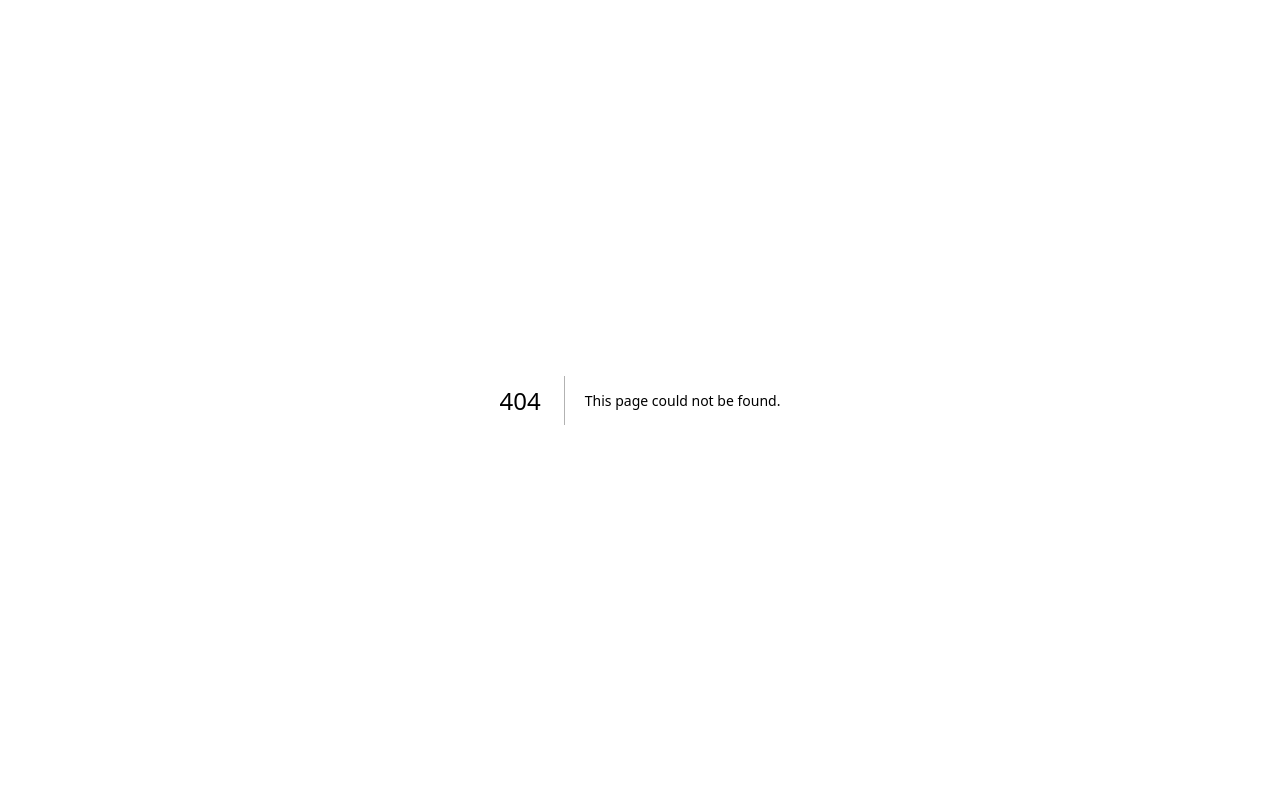
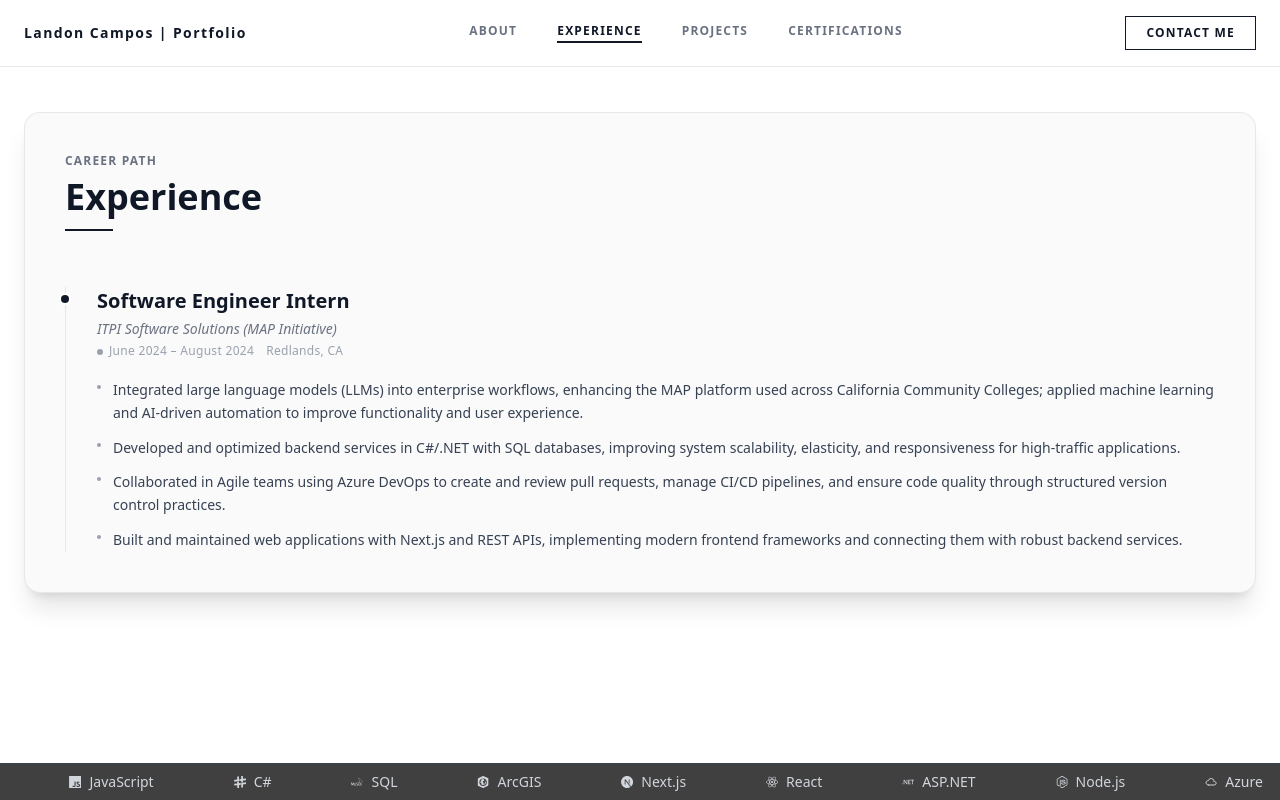
Before and after one commit to landscamp04/portfolio, a Next.js app: page /experience in a window 1280 px wide. Before the commit this address had no page. Built offline with nearby package versions, Linux system fonts and the light colour scheme.

Commit message:
- Redesigned styling for entire website - Minor changes to desktop navigation - Minor changes to project display

```diff
--- a/app/about/page.tsx
+++ b/app/about/page.tsx
@@ -7,22 +7,19 @@ import AboutImage from '../components/aboutImage';
 
 export default function AboutPage() {
   return (
-    <div
-      className="relative min-h-screen"
-      style={{ background: 'linear-gradient(180deg, #010101 0%, #002338 100%)' }}
-    >
+    <div className="relative min-h-screen bg-white">
       <Header />
 
-      <main className="pt-28 pb-24">
-        {/* Page heading */}
-        <div className="max-w-7xl mx-auto px-6 mb-12">
-          <p className="text-xs font-bold tracking-widest text-cyan-400 mb-2">WHO I AM</p>
-          <h1 className="text-4xl font-extrabold text-white">About Me</h1>
-          <div className="mt-3 w-12 h-0.5 bg-cyan-400" />
-        </div>
+      <main className="pt-28 pb-24 px-4 sm:px-6">
+        <div className="max-w-7xl mx-auto bg-neutral-50 rounded-2xl shadow-xl shadow-black/10 border border-gray-200/90 p-8 sm:p-10">
+          {/* Page heading */}
+          <div className="mb-12">
+            <p className="text-xs font-bold tracking-widest text-gray-500 mb-2">WHO I AM</p>
+            <h1 className="text-4xl font-extrabold text-gray-900">About Me</h1>
+            <div className="mt-3 w-12 h-0.5 bg-gray-900" />
+          </div>
 
-        {/* Two-column layout */}
-        <div className="max-w-7xl mx-auto px-6">
+          {/* Two-column layout */}
           <div className="grid grid-cols-1 lg:grid-cols-2 gap-16 items-start">
 
             {/* Left Column */}
@@ -32,24 +29,24 @@ export default function AboutPage() {
                 <div className="flex-shrink-0">
                   <ProfileImage size={110} />
                 </div>
-                <p className="text-gray-300 text-base leading-relaxed">
-                  I&apos;m <span className="font-bold text-white">Landon Campos</span>, a
+                <p className="text-gray-700 text-base leading-relaxed">
+                  I&apos;m <span className="font-bold text-gray-900">Landon Campos</span>, a
                   Software Developer specializing in GIS
                   and education technology.
                 </p>
               </div>
 
               {/* Sections */}
-              <div className="space-y-8 text-gray-300 text-sm leading-relaxed">
+              <div className="space-y-8 text-gray-700 text-sm leading-relaxed">
                 <div>
-                  <h3 className="text-base font-bold tracking-widest text-cyan-400 mb-3">BACKGROUND</h3>
+                  <h3 className="text-base font-bold tracking-widest text-gray-500 mb-3">BACKGROUND</h3>
                   <p>
                     I&apos;m a SoCal native who is passionate about technology, snowboarding, fitness, and sports. Although I still have two semesters left until graduation, I am already gaining valuable experience within professional environments and projects at ITPI, working on the MAP Initiative.
                   </p>
                 </div>
 
                 <div>
-                  <h3 className="text-base font-bold tracking-widest text-cyan-400 mb-3">THE TURNING POINT</h3>
+                  <h3 className="text-base font-bold tracking-widest text-gray-500 mb-3">THE TURNING POINT</h3>
                   <p className="mb-3">
                     Leading up to September 2024, I was the typical SDE, grinding leetcode, brainstorming apps to build, and looking to gain a SDE internship. However, during September, the Line Fire ignited less than a quarter mile from my house in Highland, CA.
                   </p>
@@ -65,7 +62,7 @@ export default function AboutPage() {
                 </div>
 
                 <div>
-                  <h3 className="text-base font-bold tracking-widest text-cyan-400 mb-3">WHAT DRIVES ME</h3>
+                  <h3 className="text-base font-bold tracking-widest text-gray-500 mb-3">WHAT DRIVES ME</h3>
                   <p>
                     I believe the best solutions come from open minds and serendipitous problem solving. Beyond code and maps, I enjoy working within teams, and I&apos;m committed to always getting better — whether that&apos;s in the gym, on the slopes, or maintaining the habits that keep me sharp.
                   </p>
--- a/app/certifications/page.tsx
+++ b/app/certifications/page.tsx
@@ -17,26 +17,22 @@ const certifications = [
 
 export default function CertificationsPage() {
   return (
-    <div
-      className="min-h-screen"
-      style={{ background: 'linear-gradient(180deg, #010101 0%, #002338 100%)' }}
-    >
+    <div className="min-h-screen bg-white">
       <Header />
-      <main className="pt-28 pb-24">
-        <div className="max-w-6xl mx-auto px-6">
+      <main className="pt-28 pb-24 px-4 sm:px-6">
+        <div className="max-w-6xl mx-auto bg-neutral-50 rounded-2xl shadow-xl shadow-black/10 border border-gray-200/90 p-8 sm:p-10">
 
           {/* Heading */}
-          <p className="text-xs font-bold tracking-widest text-cyan-400 mb-2">Courses &</p>
-          <h1 className="text-4xl font-extrabold text-white mb-1">Certifications</h1>
-          <div className="w-12 h-0.5 bg-cyan-400 mb-12" />
+          <p className="text-xs font-bold tracking-widest text-gray-500 mb-2">Courses &</p>
+          <h1 className="text-4xl font-extrabold text-gray-900 mb-1">Certifications</h1>
+          <div className="w-12 h-0.5 bg-gray-900 mb-12" />
 
           {/* Grid */}
           <div className="grid grid-cols-2 sm:grid-cols-3 md:grid-cols-4 lg:grid-cols-5 gap-6">
             {certifications.map((cert) => (
               <div
                 key={cert.title}
-                className="flex flex-col items-center border border-white/10 p-5 transition-all duration-300 hover:border-cyan-400/40 hover:shadow-lg hover:shadow-cyan-400/10"
-                style={{ backgroundColor: 'rgba(255,255,255,0.03)' }}
+                className="flex flex-col items-center border border-gray-200 p-5 transition-all duration-300 hover:border-gray-400 hover:shadow-lg hover:shadow-black/10 bg-white"
               >
                 {/* Square image container */}
                 <div className="relative w-full aspect-square mb-4">
@@ -50,7 +46,7 @@ export default function CertificationsPage() {
                 </div>
 
                 {/* Title */}
-                <p className="text-white text-sm font-bold text-center tracking-wide mb-3">
+                <p className="text-gray-900 text-sm font-bold text-center tracking-wide mb-3">
                   {cert.title}
                 </p>
 
@@ -60,7 +56,7 @@ export default function CertificationsPage() {
                     href={cert.url}
                     target="_blank"
                     rel="noopener noreferrer"
-                    className="text-xs font-bold tracking-widest px-4 py-1.5 border border-cyan-400 text-cyan-400 hover:bg-cyan-400 hover:text-black transition-all duration-200"
+                    className="text-xs font-bold tracking-widest px-4 py-1.5 border border-gray-900 text-gray-900 hover:bg-gray-900 hover:text-white transition-all duration-200"
                   >
                     VIEW
                   </a>
--- a/app/components/Footer.tsx
+++ b/app/components/Footer.tsx
@@ -13,7 +13,7 @@ import {
   SiGit,
   SiArcgis
 } from 'react-icons/si';
-import { TbMapSearch, TbCloud } from 'react-icons/tb';
+import { TbCloud } from 'react-icons/tb';
 
 const skills = [
   { name: 'Python', icon: SiPython },
@@ -36,15 +36,15 @@ export default function Footer() {
 
   return (
     <footer
-      className="fixed bottom-0 left-0 right-0 py-2 overflow-hidden z-40 border-t border-white/10"
-      style={{ backgroundColor: 'rgba(1,1,1,0.35)' , backdropFilter: 'blur(8px)'}}
+      className="fixed bottom-0 left-0 right-0 py-2 overflow-hidden z-40 border-t border-gray-700/80"
+      style={{ backgroundColor: 'rgba(0,0,0,0.75)', backdropFilter: 'blur(8px)' }}
     >
       <div className="relative">
         <div className="flex animate-marquee whitespace-nowrap">
           {duplicatedSkills.map((skill, index) => (
             <div
               key={`${skill.name}-${index}`}
-              className="flex items-center gap-2 mx-10 text-cyan-400"
+              className="flex items-center gap-2 mx-10 text-gray-300"
             >
               <skill.icon size={12} />
               <span className="text-sm font-medium">{skill.name}</span>
--- a/app/components/Header.tsx
+++ b/app/components/Header.tsx
@@ -6,6 +6,7 @@ import { useState } from 'react';
 
 const navLinks = [
   { label: 'ABOUT', href: '/about' },
+  { label: 'EXPERIENCE', href: '/experience' },
   { label: 'PROJECTS', href: '/projects' },
   { label: 'CERTIFICATIONS', href: '/certifications' },
   { label: 'CONTACT ME', href: '/contact' },
@@ -17,16 +18,13 @@ export default function Header() {
 
   return (
     <>
-      <header
-        className="fixed top-0 left-0 right-0 z-50 border-b border-white/10"
-        style={{ backgroundColor: 'rgba(1, 1, 1, 0.85)', backdropFilter: 'blur(8px)' }}
-      >
+      <header className="fixed top-0 left-0 right-0 z-50 border-b border-gray-200/90 bg-white/90 backdrop-blur-md">
         <div className="max-w-7xl mx-auto px-6 py-4 flex items-center justify-between">
 
           {/* Desktop: Brand on left */}
           <Link
             href="/"
-            className="hidden md:block text-sm font-bold tracking-widest text-white hover:text-cyan-400 transition-colors"
+            className="hidden md:block text-sm font-bold tracking-widest text-gray-900 hover:text-black transition-colors"
           >
             Landon Campos | Portfolio
           </Link>
@@ -35,32 +33,39 @@ export default function Header() {
           <div className="md:hidden w-8" />
           <Link
             href="/"
-            className="md:hidden text-sm font-bold tracking-widest text-white hover:text-cyan-400 transition-colors text-center"
+            className="md:hidden text-sm font-bold tracking-widest text-gray-900 hover:text-black transition-colors text-center"
           >
             Landon Campos | Digital Portfolio
           </Link>
 
           {/* Desktop Nav */}
           <nav className="hidden md:flex gap-10">
-            {navLinks.slice(0, 3).map(({ label, href }) => (
+            {navLinks.slice(0, 4).map(({ label, href }) => {
+              const isActive = pathname === href;
+              return (
                 <Link
                   key={href}
                   href={href}
-                className={`text-xs font-bold tracking-widest transition-colors pb-1 ${
-                  pathname === href
-                    ? 'text-white border-b-2 border-white'
-                    : 'text-gray-400 hover:text-white'
+                  className={`relative text-xs font-bold tracking-widest transition-colors pb-1 group ${
+                    isActive ? 'text-gray-900' : 'text-gray-500 hover:text-gray-900'
                   }`}
                 >
                   {label}
+                  {/* Center-outward underline */}
+                  <span
+                    className={`absolute bottom-0 left-0 h-0.5 w-full bg-gray-900 origin-center transition-transform duration-300 ease-out ${
+                      isActive ? 'scale-x-100' : 'scale-x-0 group-hover:scale-x-100'
+                    }`}
+                  />
                 </Link>
-            ))}
+              );
+            })}
           </nav>
 
           {/* Desktop CTA */}
           <Link
             href="/contact"
-            className="hidden md:inline-block text-xs font-bold tracking-widest px-5 py-2 border border-cyan-400 text-cyan-400 hover:bg-cyan-400 hover:text-black transition-all duration-200"
+            className="hidden md:inline-block text-xs font-bold tracking-widest px-5 py-2 border border-gray-900 text-gray-900 hover:bg-gray-900 hover:text-white transition-all duration-200"
           >
             CONTACT ME
           </Link>
@@ -72,17 +77,17 @@ export default function Header() {
             aria-label="Toggle navigation menu"
           >
             <span
-              className={`block w-6 h-0.5 bg-white transition-all duration-300 origin-center ${
+              className={`block w-6 h-0.5 bg-gray-900 transition-all duration-300 origin-center ${
                 menuOpen ? 'rotate-45 translate-y-2' : ''
               }`}
             />
             <span
-              className={`block w-6 h-0.5 bg-white transition-all duration-300 ${
+              className={`block w-6 h-0.5 bg-gray-900 transition-all duration-300 ${
                 menuOpen ? 'opacity-0 scale-x-0' : ''
               }`}
             />
             <span
-              className={`block w-6 h-0.5 bg-white transition-all duration-300 origin-center ${
+              className={`block w-6 h-0.5 bg-gray-900 transition-all duration-300 origin-center ${
                 menuOpen ? '-rotate-45 -translate-y-2' : ''
               }`}
             />
@@ -95,7 +100,7 @@ export default function Header() {
         className={`fixed inset-0 z-40 md:hidden flex flex-col items-center justify-center gap-10 transition-all duration-300 ${
           menuOpen ? 'opacity-100 pointer-events-auto' : 'opacity-0 pointer-events-none'
         }`}
-        style={{ backgroundColor: 'rgba(1, 1, 1, 0.97)', backdropFilter: 'blur(12px)' }}
+        style={{ backgroundColor: 'rgba(250, 250, 250, 0.98)', backdropFilter: 'blur(12px)' }}
       >
         {navLinks.map(({ label, href }) => (
           <Link
@@ -104,8 +109,8 @@ export default function Header() {
             onClick={() => setMenuOpen(false)}
             className={`text-2xl font-bold tracking-widest transition-colors duration-200 ${
               pathname === href
-                ? 'text-cyan-400'
-                : 'text-white hover:text-cyan-400'
+                ? 'text-gray-900'
+                : 'text-gray-600 hover:text-gray-900'
             }`}
           >
             {label}
--- a/app/components/ProfileImage.tsx
+++ b/app/components/ProfileImage.tsx
@@ -8,7 +8,7 @@ export default function ProfileImage({ size = 500}: ProfileImageProps) {
     return (
         <div className="flex justify-top-left">
             <div
-            className="relative rounded-full overflow-hidden border-2 border-cyan-400/50 shadow-lg shadow-black/50"
+            className="relative rounded-full overflow-hidden border-2 border-gray-400 shadow-lg shadow-black/20"
             style={{ width: size, height: size }}
             >
                 <Image
--- a/app/components/ResumeButton.tsx
+++ b/app/components/ResumeButton.tsx
@@ -5,7 +5,7 @@ export default function ResumeButton() {
         <a
             href="/LC_RESUME_2026.pdf"
             download="LC_RESUME_2026.pdf"
-            className="inline-flex items-center gap-2 px-6 py-2.5 border border-cyan-400 text-cyan-400 text-xs font-bold tracking-widest hover:bg-cyan-400 hover:text-black transition-all duration-200"
+            className="inline-flex items-center gap-2 px-6 py-2.5 border border-gray-900 text-gray-900 text-xs font-bold tracking-widest hover:bg-gray-900 hover:text-white transition-all duration-200"
         >
             <HiDownload size={16} />
             <span>DOWNLOAD RESUME</span>
--- a/app/components/SocialLinks.tsx
+++ b/app/components/SocialLinks.tsx
@@ -2,12 +2,12 @@ import { FaLinkedin, FaGithub } from 'react-icons/fa';
 
 export default function SocialLinks() {
     return (
-        <div className="flex gap-4 text-gray-400">
+        <div className="flex gap-4 text-gray-500">
             <a
                 href="https://www.linkedin.com/in/landon-campos-6a1366176"
                 target="_blank"
                 rel="noopener noreferrer"
-                className="hover:text-cyan-400 transition-colors duration-200"
+                className="hover:text-gray-900 transition-colors duration-200"
                 aria-label="LinkedIn"
             >
                 <FaLinkedin size={22} />
@@ -16,7 +16,7 @@ export default function SocialLinks() {
                 href="https://github.com/landscamp04"
                 target="_blank"
                 rel="noopener noreferrer"
-                className="hover:text-cyan-400 transition-colors duration-200"
+                className="hover:text-gray-900 transition-colors duration-200"
                 aria-label="GitHub"
             >
                 <FaGithub size={22} />
--- a/app/contact/page.tsx
+++ b/app/contact/page.tsx
@@ -3,15 +3,10 @@ import Footer from '../components/Footer';
 
 export default function ContactPage() {
   return (
-    <div
-      className="min-h-screen"
-      style={{
-        background: 'linear-gradient(135deg, #ffffff 0%, #ffffff 40%, #f0f7ff 85%, #dbeafe 100%)',
-      }}
-    >
+    <div className="min-h-screen bg-white">
       <Header />
-      <main className="pt-24 pb-24">
-        <div className="max-w-4xl mx-auto px-6">
+      <main className="pt-28 pb-24 px-4 sm:px-6">
+        <div className="max-w-4xl mx-auto bg-neutral-50 rounded-2xl shadow-xl shadow-black/10 border border-gray-200/90 p-8 sm:p-10">
           <h1 className="text-4xl font-bold text-gray-900 mb-8">Contact</h1>
           <div className="text-gray-700">
             {/* Contact information will be added in Phase 2 */}
--- /dev/null
+++ b/app/experience/page.tsx
@@ -0,0 +1,74 @@
+import Header from '../components/Header';
+import Footer from '../components/Footer';
+
+const experience = [
+  {
+    title: 'Software Engineer Intern',
+    company: 'ITPI Software Solutions (MAP Initiative)',
+    period: 'June 2024 – August 2024',
+    location: 'Redlands, CA',
+    bullets: [
+      'Integrated large language models (LLMs) into enterprise workflows, enhancing the MAP platform used across California Community Colleges; applied machine learning and AI-driven automation to improve functionality and user experience.',
+      'Developed and optimized backend services in C#/.NET with SQL databases, improving system scalability, elasticity, and responsiveness for high-traffic applications.',
+      'Collaborated in Agile teams using Azure DevOps to create and review pull requests, manage CI/CD pipelines, and ensure code quality through structured version control practices.',
+      'Built and maintained web applications with Next.js and REST APIs, implementing modern frontend frameworks and connecting them with robust backend services.',
+    ],
+  },
+];
+
+export default function ExperiencePage() {
+  return (
+    <div className="relative min-h-screen bg-white">
+      <Header />
+
+      <main className="pt-28 pb-24 px-4 sm:px-6">
+        <div className="max-w-7xl mx-auto bg-neutral-50 rounded-2xl shadow-xl shadow-black/10 border border-gray-200/90 p-8 sm:p-10">
+
+          {/* Heading */}
+          <div className="mb-14">
+            <p className="text-xs font-bold tracking-widest text-gray-500 mb-2">CAREER PATH</p>
+            <h1 className="text-4xl font-extrabold text-gray-900">Experience</h1>
+            <div className="mt-3 w-12 h-0.5 bg-gray-900" />
+          </div>
+
+          {/* Timeline */}
+          <div className="relative">
+            {/* Vertical line */}
+            <div className="absolute left-0 top-0 bottom-0 w-px bg-gray-200" />
+
+            <div className="space-y-14">
+              {experience.map((job) => (
+                <div key={job.title + job.company} className="pl-8 relative">
+                  {/* Dot */}
+                  <span className="absolute left-[-4px] top-2 w-2 h-2 rounded-full bg-gray-900 ring-2 ring-white" />
+
+                  <h2 className="text-xl font-extrabold text-gray-900 mb-1">{job.title}</h2>
+                  <p className="text-sm italic text-gray-500 mb-1">{job.company}</p>
+                  <p className="text-xs text-gray-400 tracking-wide mb-5">
+                    <span className="inline-block w-1.5 h-1.5 rounded-full bg-gray-400 mr-1.5 align-middle" />
+                    {job.period}
+                    {job.location && (
+                      <span className="ml-3 text-gray-400">{job.location}</span>
+                    )}
+                  </p>
+
+                  <ul className="space-y-3">
+                    {job.bullets.map((bullet, i) => (
+                      <li key={i} className="flex gap-3 text-sm text-gray-700 leading-relaxed">
+                        <span className="mt-1.5 shrink-0 w-1 h-1 rounded-full bg-gray-400" />
+                        {bullet}
+                      </li>
+                    ))}
+                  </ul>
+                </div>
+              ))}
+            </div>
+          </div>
+
+        </div>
+      </main>
+
+      <Footer />
+    </div>
+  );
+}
```
Also changed, not shown: app/components/LandingPage.tsx (+8 -9 lines), app/projects/page.tsx (+21 -22 lines). Lines whose indentation alone changed are shown as unchanged.
